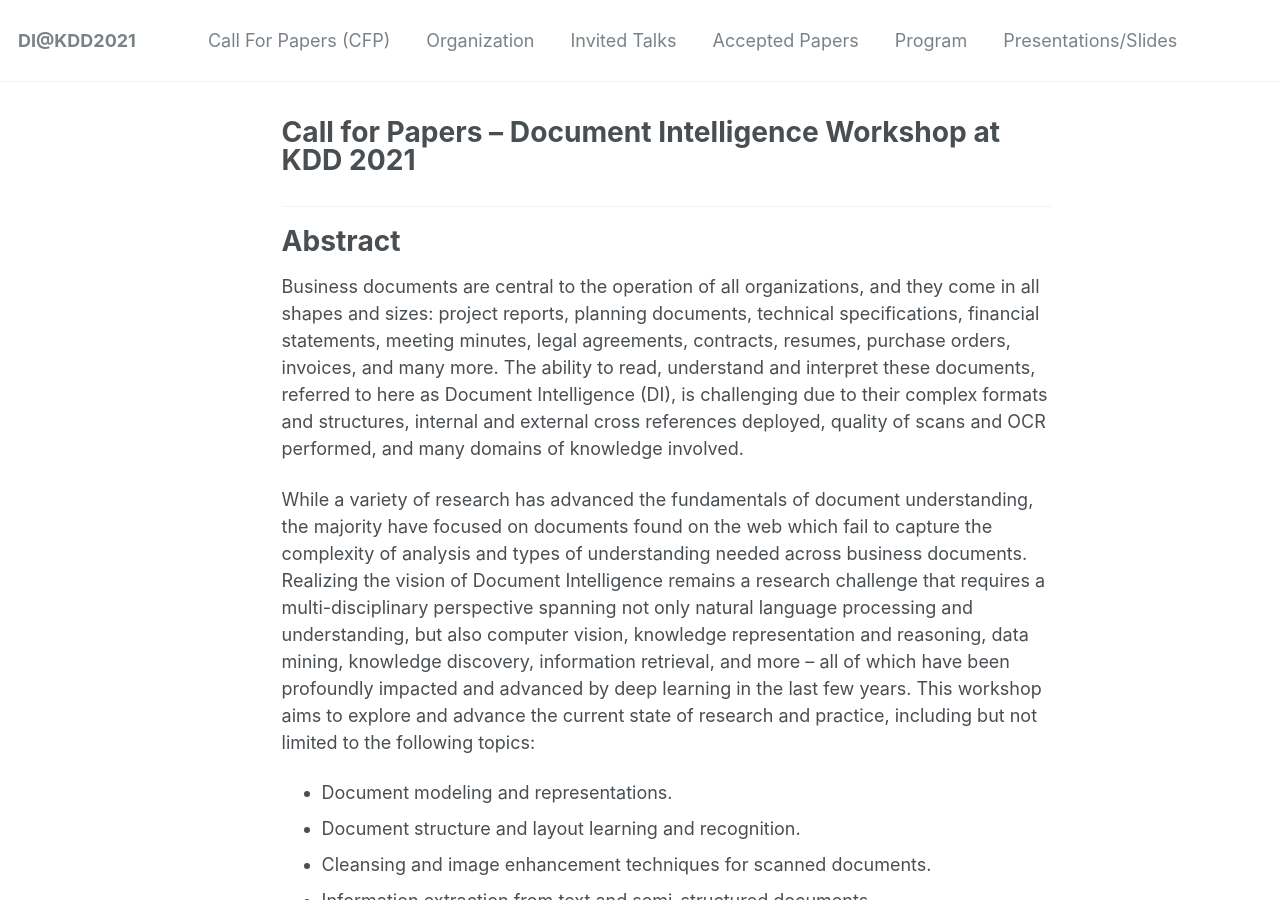
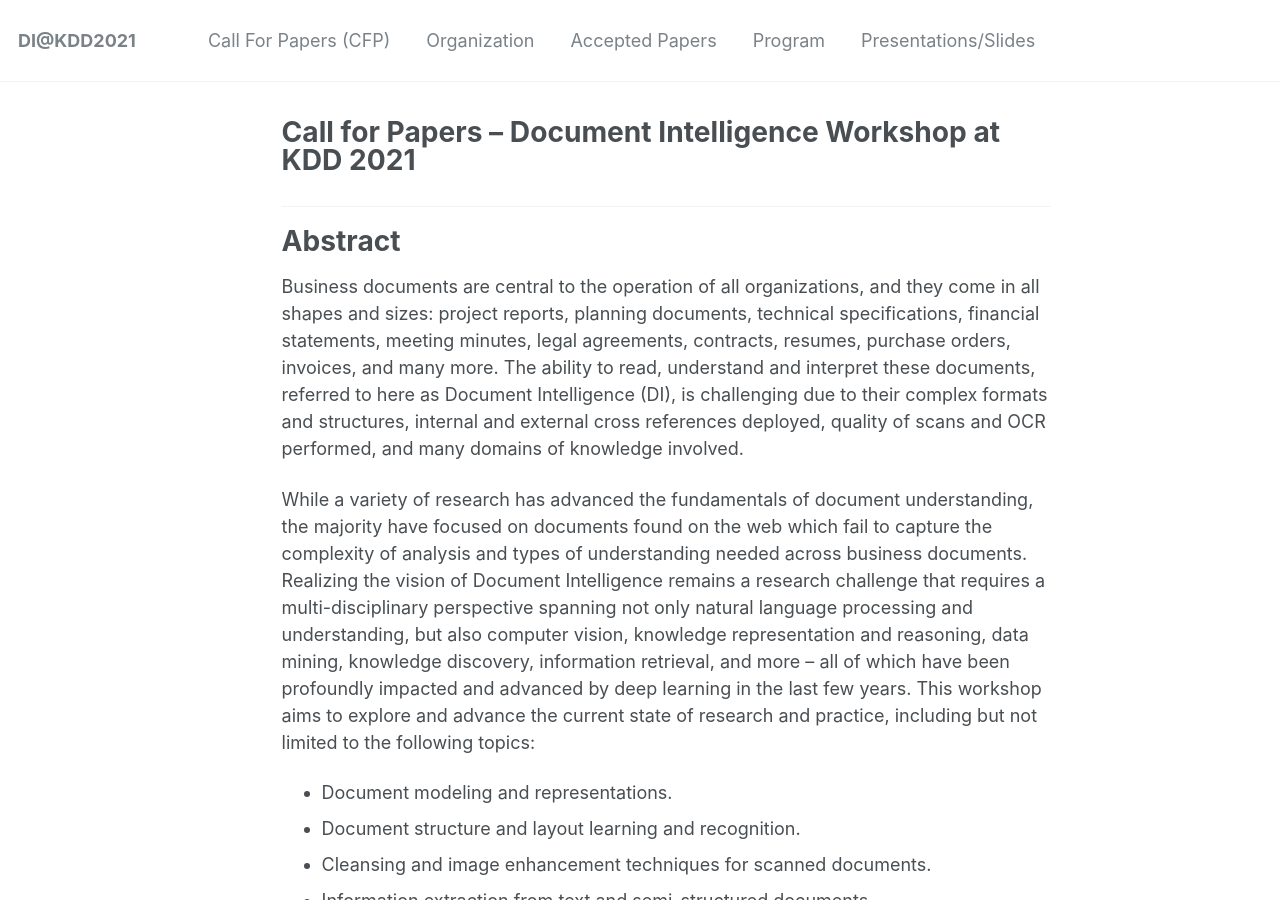
Before and after one commit to document-intelligence/DI-2022, a Jekyll site: the page built from _pages/cfp.md, in a window 1280 px wide and 900 px high. Built offline with Jekyll 4.4.1, drawn with Linux system fonts in a browser that asks for light colours.

Commit message:
removing talks from navigation bar

```diff
--- a/_data/navigation.yml
+++ b/_data/navigation.yml
@@ -5,9 +5,6 @@ main:
 
   - title: "Organization"
     url: /organization/
-
-  - title: "Invited Talks"
-    url: /talks/
 
   - title: "Accepted Papers"
     url: /papers/
```
